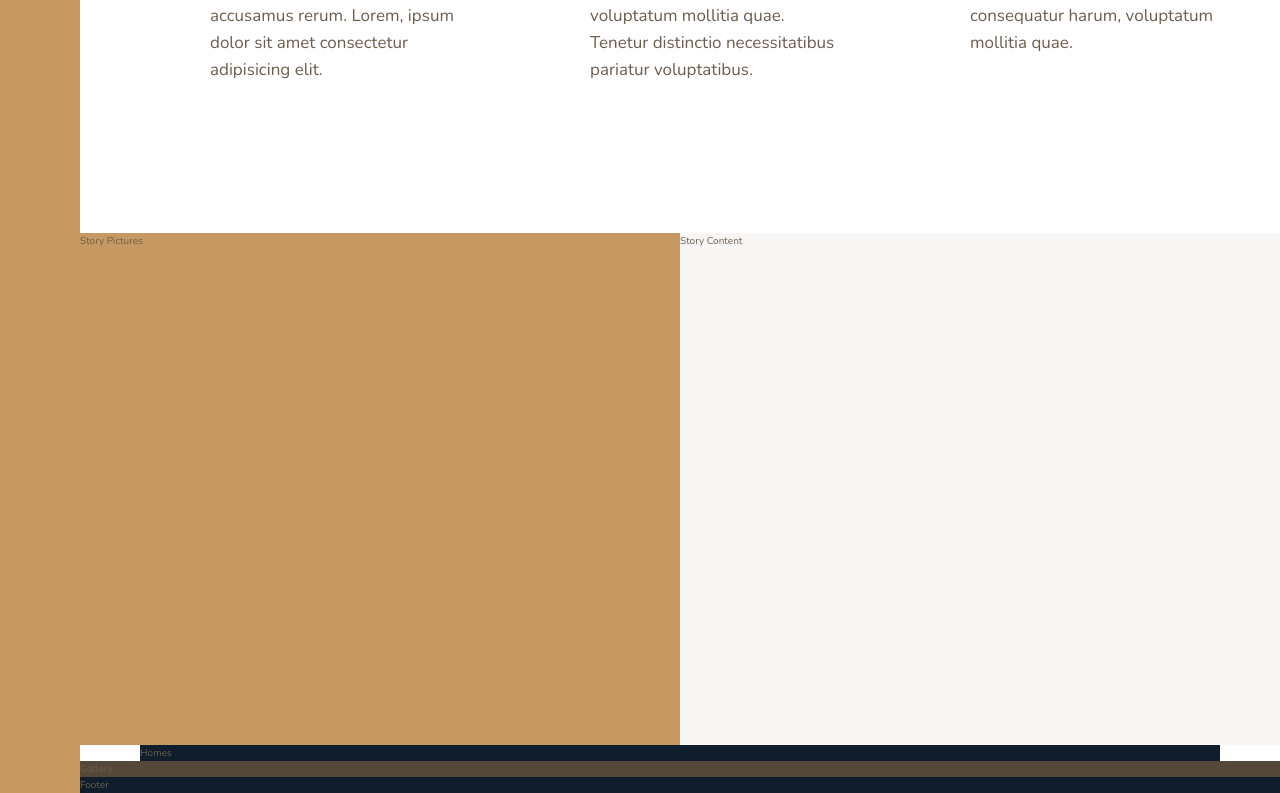
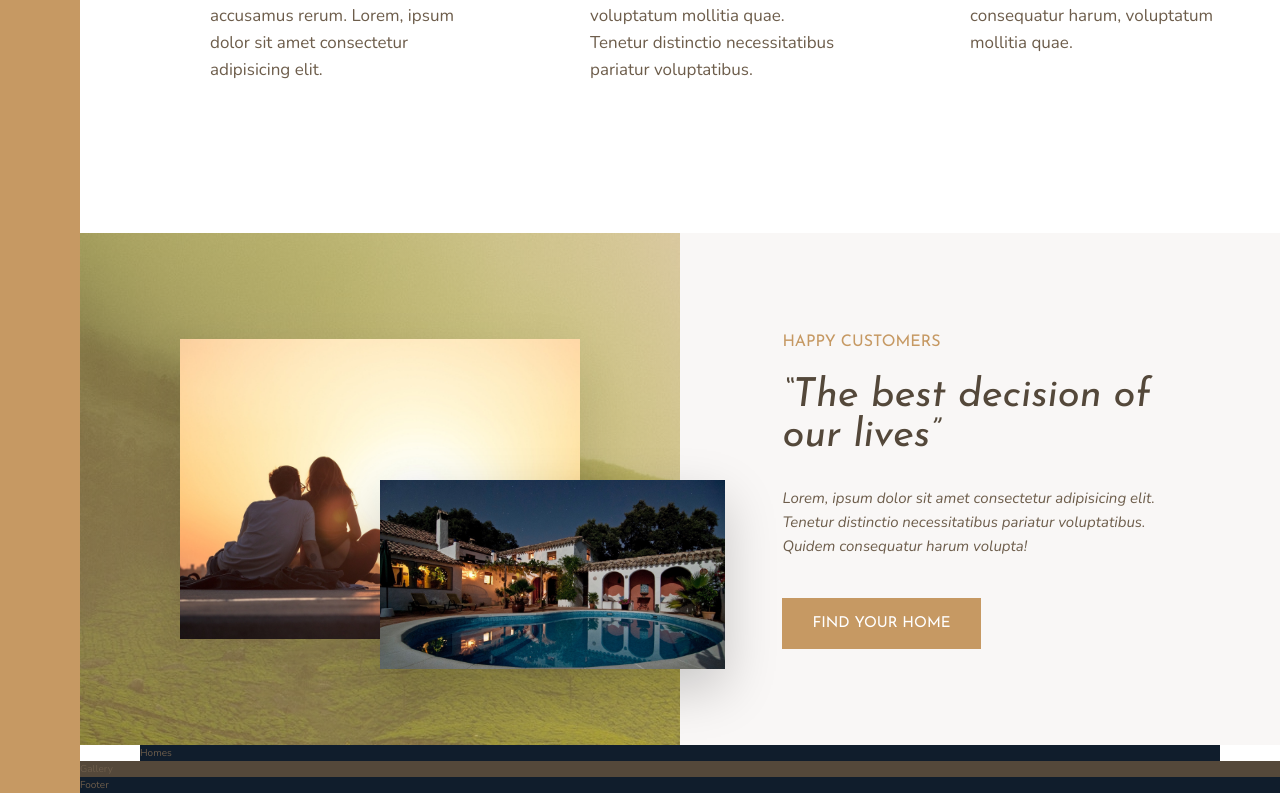
Before and after one commit to DavidNeiOs/nexter, a React (Create React App) app: page / in a window 1280 px wide. Shown: the part 1075-1868 px from the top of the page. Built offline with nearby package versions, Linux system fonts and the light colour scheme.

Commit message:
story section

```diff
--- a/src/pages/Home/features.js
+++ b/src/pages/Home/features.js
@@ -76,7 +76,6 @@ const Container = styled.section`
   margin: 15rem 0;
 
   display: grid;
-  /* grid-template-columns: repeat(3, 1fr); */
   grid-template-columns: repeat(auto-fit, minmax(25rem, 1fr));
   grid-gap: 6rem;
   align-items: start;
--- a/src/pages/Home/story.js
+++ b/src/pages/Home/story.js
@@ -1,21 +1,93 @@
 import React from "react";
 import styled from "styled-components";
 
+import image1 from "../../img/story-1.jpeg";
+import image2 from "../../img/story-2.jpeg";
+import background from "../../img/back.jpg";
+
+import { Heading2, Heading3 } from "../../theme";
 export const Story = props => {
   return (
     <>
-      <Pictures>Story Pictures</Pictures>
-      <Content>Story Content</Content>
+      <Pictures>
+        <Image1 src={image1} alt="first story, couple"></Image1>
+        <Image2 src={image2} alt="new house"></Image2>
+      </Pictures>
+      <Content>
+        <Heading3 className="mb-sm">Happy Customers</Heading3>
+        <Heading2 className="mb-md">
+          &ldquo;The best decision of our lives&rdquo;
+        </Heading2>
+        <StoryText>
+          Lorem, ipsum dolor sit amet consectetur adipisicing elit. Tenetur
+          distinctio necessitatibus pariatur voluptatibus. Quidem consequatur
+          harum volupta!
+        </StoryText>
+        <Button>Find your home</Button>
+      </Content>
     </>
   );
 };
 
 const Pictures = styled.div`
-  background-color: ${props => props.theme.colorPrimary};
+  background-image: linear-gradient(
+      rgba(198, 153, 99, 0.5),
+      rgba(198, 153, 99, 0.5)
+    ),
+    url(${background});
   grid-column: full-start / col-end 4;
+
+  display: grid;
+  grid-template-columns: repeat(6, 1fr);
+  grid-template-rows: repeat(6, 1fr);
+  align-items: center;
+`;
+
+const Image1 = styled.img`
+  width: 100%;
+  grid-row: 2 / 6;
+  grid-column: 2 / 6;
+  box-shadow: ${props => props.theme.boxShadow1};
+`;
+
+const Image2 = styled.img`
+  width: 115%;
+  grid-row: 4 / 6;
+  grid-column: 4/ 7;
+  z-index: 20;
+  box-shadow: ${props => props.theme.boxShadow2};
 `;
 
 const Content = styled.div`
   background-color: ${props => props.theme.colorGreyLight1};
   grid-column: col-start 5 / full-end;
+  padding: 6rem 8vw;
+
+  display: flex;
+  flex-direction: column;
+  justify-content: center;
+  align-items: flex-start;
 `;
+
+const StoryText = styled.p`
+  font-size: 1.5rem;
+  font-style: italic;
+  margin-bottom: 4rem;
+`;
+
+const Button = styled.button`
+  background-color: ${props => props.theme.colorPrimary};
+  color: #fff;
+  border: none;
+  border-radius: 0;
+  font-family: ${props => props.theme.fontDisplay};
+  font-size: 1.5rem;
+  text-transform: uppercase;
+  padding: 1.8rem 3rem;
+  cursor: pointer;
+  transition: all 0.2s;
+
+  &:hover {
+    background-color: ${props => props.theme.colorPrimaryDark};
+  }
+`;
--- a/src/theme/base.js
+++ b/src/theme/base.js
@@ -20,4 +20,18 @@ export const Base = createGlobalStyle`
     font-weight: 300;
     line-height: 1.6;
   }
+
+  .mb-sm {
+    margin-bottom: 2rem;
+  }
+  .mb-md {
+    margin-bottom: 3rem;
+  }
+  .mb-lg {
+    margin-bottom: 4rem;
+  }
+  .mb-hg {
+    margin-bottom: 8rem;
+  }
+
 `;
--- a/src/theme/theme.js
+++ b/src/theme/theme.js
@@ -7,5 +7,7 @@ export const theme = {
   colorGreyDark1: "#54483A",
   colorGreyDark2: "#6D5D4B",
   fontPrimary: `'Nunito', sans-serif`,
-  fontDisplay: `'Josefin Sans', sans-serif`
+  fontDisplay: `'Josefin Sans', sans-serif`,
+  boxShadow1: `0 2rem 5rem rgba(0, 0, 0, .1)`,
+  boxShadow2: `0 2rem 5rem rgba(0, 0, 0, .2)`
 };
--- a/src/theme/typography.js
+++ b/src/theme/typography.js
@@ -10,9 +10,17 @@ export const Heading1 = styled.h1`
 `;
 export const Heading2 = styled.h2`
   ${HeadingMixing}
+  font-size: 4rem;
+  font-style: italic;
+  line-height: 1;
+  color: ${props =>
+    props.light ? props.theme.colorGreyLight1 : props.theme.colorGreyDark1};
 `;
 export const Heading3 = styled.h3`
-  ${HeadingMixing}
+  ${HeadingMixing};
+  font-size: 1.6rem;
+  color: ${props => props.theme.colorPrimary};
+  text-transform: uppercase;
 `;
 export const Heading4 = styled.h4`
   ${HeadingMixing}
```
